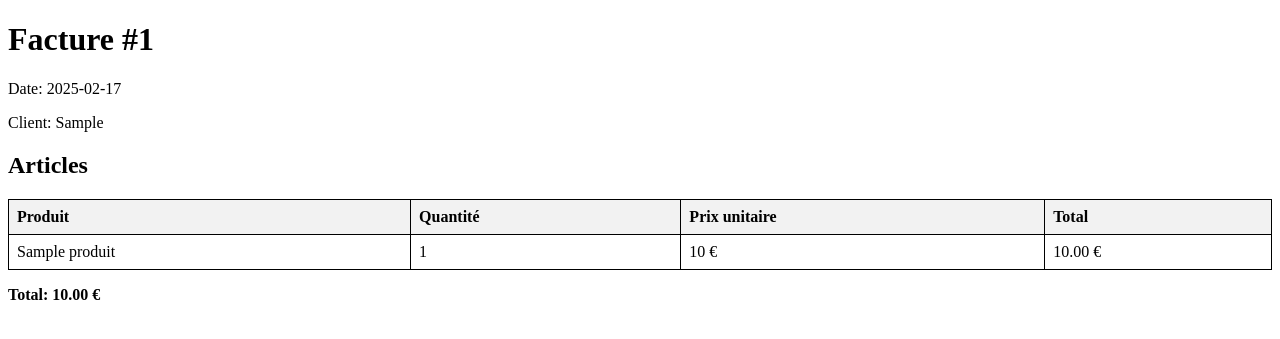
After one commit to Jasser1920/firmaPi, a Symfony app: template templates/commande/invoice_template.html.twig in a window 1280 px wide. The commit adds this page. Shown: the top 339 px of the page. Run offline with Twig, Linux system fonts and the light colour scheme; the template is opened without the code that fills it: most values are stand-ins (such as "Sample title", 1, 10 or a date in 2020); some libraries are stand-ins or nearby versions.

Commit message:
api génération facture

```diff
--- a/composer.json
+++ b/composer.json
@@ -13,6 +13,7 @@
         "doctrine/doctrine-migrations-bundle": "^3.4",
         "doctrine/orm": "^3.3",
         "easycorp/easyadmin-bundle": "^4.24",
+        "guzzlehttp/guzzle": "^7.9",
         "phpdocumentor/reflection-docblock": "^5.6",
         "phpstan/phpdoc-parser": "^2.0",
         "stripe/stripe-php": "^16.6",
--- /dev/null
+++ b/templates/commande/invoice_template.html.twig
@@ -0,0 +1,34 @@
+<!DOCTYPE html>
+<html>
+<head>
+    <style>
+        table { width: 100%; border-collapse: collapse; }
+        th, td { border: 1px solid black; padding: 8px; text-align: left; }
+        th { background-color: #f2f2f2; }
+        .total { font-weight: bold; }
+    </style>
+</head>
+<body>
+    <h1>Facture #{{ commande.id }}</h1>
+    <p>Date: {{ "now"|date("Y-m-d") }}</p>
+<p>Client: {{ commande.livraison ? commande.livraison.adresseLivraison : 'Non spécifié' }}</p>    <h2>Articles</h2>
+    <table>
+        <tr>
+            <th>Produit</th>
+            <th>Quantité</th>
+            <th>Prix unitaire</th>
+            <th>Total</th>
+        </tr>
+        {% for produit in produits %}
+            <tr>
+                <td>{{ produit.nom }}</td>
+                <td>{{ commande.produits|filter(p => p.id == produit.id)|length }}</td>
+                <td>{{ produit.prix }} €</td>
+                <td>{{ (produit.prix * (commande.produits|filter(p => p.id == produit.id)|length))|number_format(2) }} €</td>
+            </tr>
+        {% endfor %}
+    </table>
+
+    <p class="total">Total: {{ total|number_format(2) }} €</p>
+</body>
+</html>
```
Also changed, not shown: migrations/Version20250301222417.php (deleted, +0 -33 lines), migrations/Version20250301232737.php (added, +33 -0 lines), src/Controller/CommandeController.php (+62 -0 lines), templates/commande/show.html.twig (+7 -0 lines), 2 other files.
